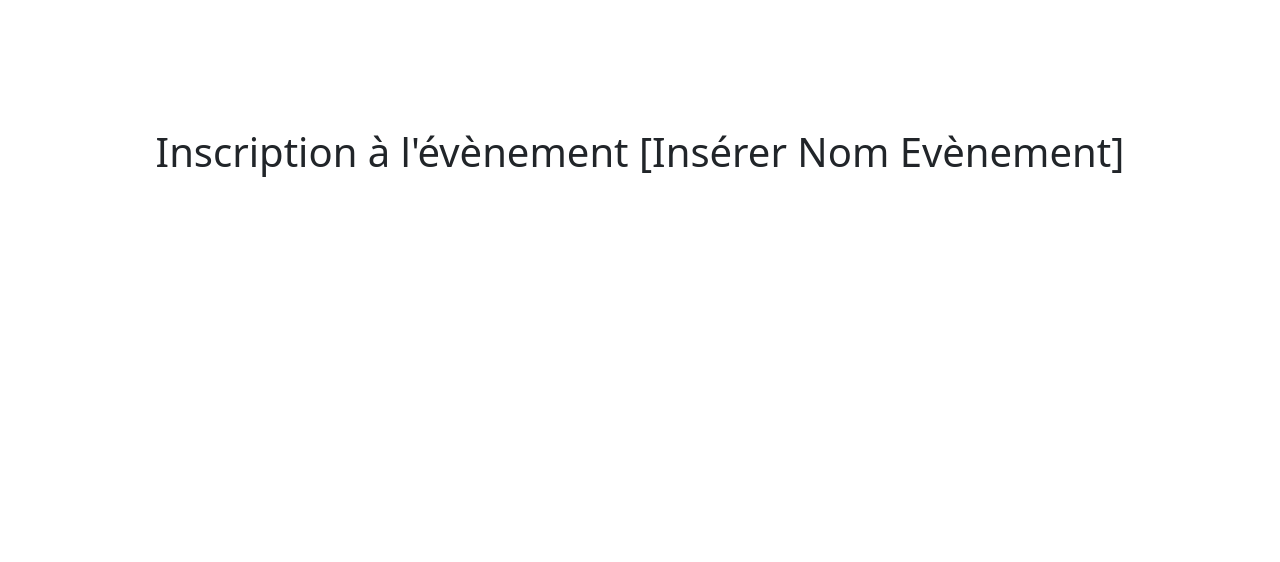
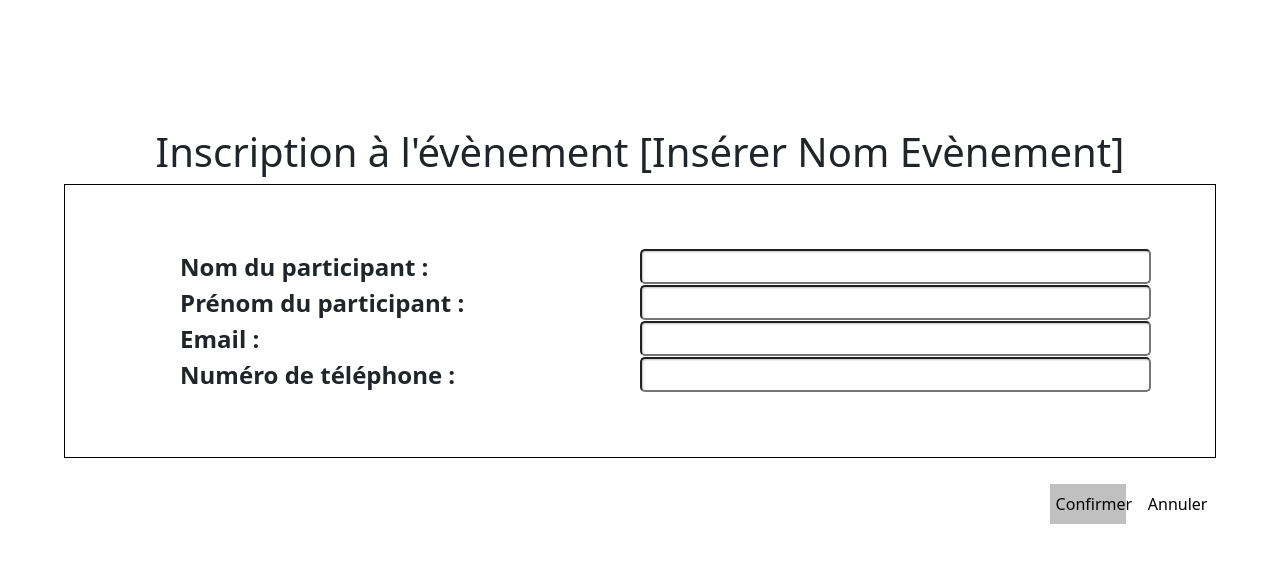
Before and after one commit to PaulineVarin/projet_web_MIAGE, an Angular app in the folder projet_web_MIAGEin_front/: page /inscriptionPersonne/1 in a window 1280 px wide. Shown: the top 562 px of the page. Built offline with nearby package versions, Linux system fonts and the light colour scheme.

Commit message:
form inscription personne

```diff
--- a/projet_web_MIAGEin_front/src/app/inscription-personne/inscription-personne.component.html
+++ b/projet_web_MIAGEin_front/src/app/inscription-personne/inscription-personne.component.html
@@ -1 +1,21 @@
 <h1> Inscription à l'évènement [Insérer Nom Evènement] </h1>
+<form >
+    <div class="cadre">
+
+        <label class="champs" for="nomP">Nom du participant :</label>
+        <input type="text" id="nomP"  required/>
+
+        <label class="champs" for="prenomP">Prénom du participant :</label>
+        <input type="text" id="prenomP"  required/>
+
+        <label class="champs" for="email">Email : </label>
+        <input type="text" id="email"  required/>
+
+        <label class="champs" for="numT">Numéro de téléphone : </label>
+        <input type="text" id="dateE"  required/>
+    </div>
+
+    <button class="boutonAnnuler" type="submit">Annuler</button>
+    <button class="boutonConfirmer" type="submit">Confirmer</button>
+
+</form>
```
